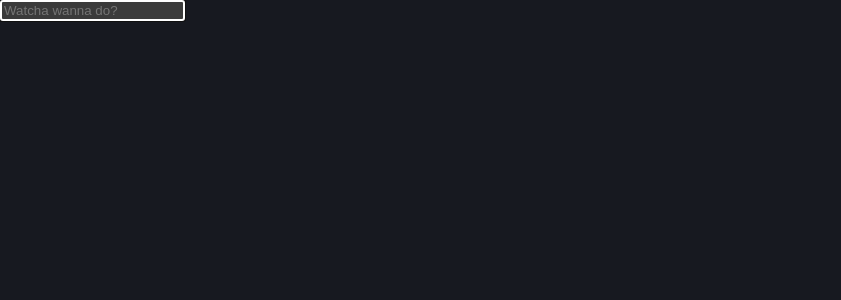
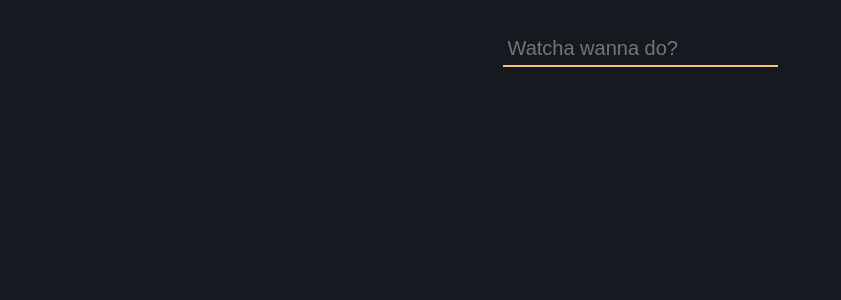
Before and after one commit to utilyre/notodo, a React (Vite) app: page / in a window 1280 px wide. Shown: the top 300 px of the page, without its empty margins (0-841 px from the left). Built offline with nearby package versions, Linux system fonts and the light colour scheme.

Commit message:
Style Desk page

```diff
--- a/src/pages/Desk/Desk.module.css
+++ b/src/pages/Desk/Desk.module.css
@@ -0,0 +1,31 @@
+.container {
+  max-width: 35rem;
+  margin-inline: auto;
+}
+
+.form {
+  display: flex;
+  justify-content: center;
+  margin-block: 2rem;
+}
+
+.todoTobe {
+  font-size: 1.25rem;
+  padding: 0.25em;
+
+  background: transparent;
+  outline: none;
+  border: none;
+
+  border-bottom: #676767 solid 2pt;
+  transition: ease 300ms border;
+}
+
+.todoTobe:focus {
+  border-bottom-color: #ffbd80;
+}
+
+.add {
+  font-size: 1.25rem;
+  margin-inline: 0.5rem;
+}
```
